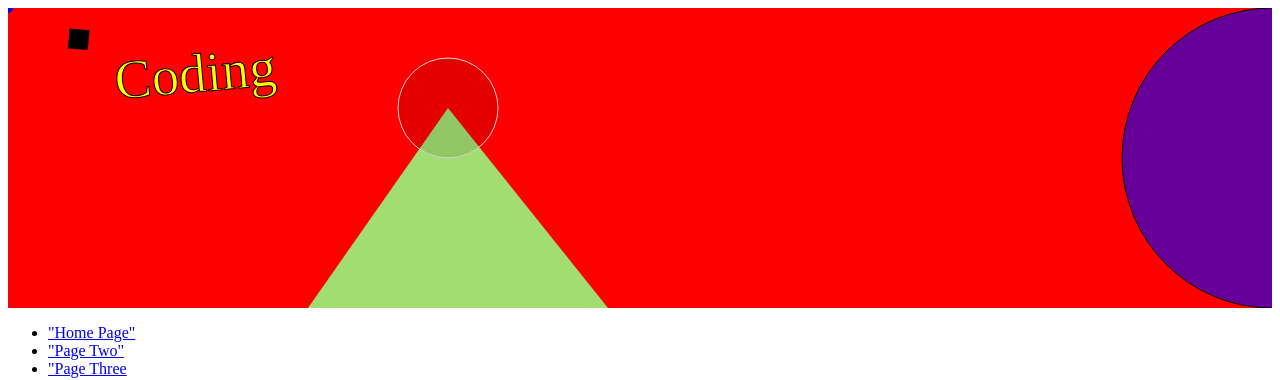
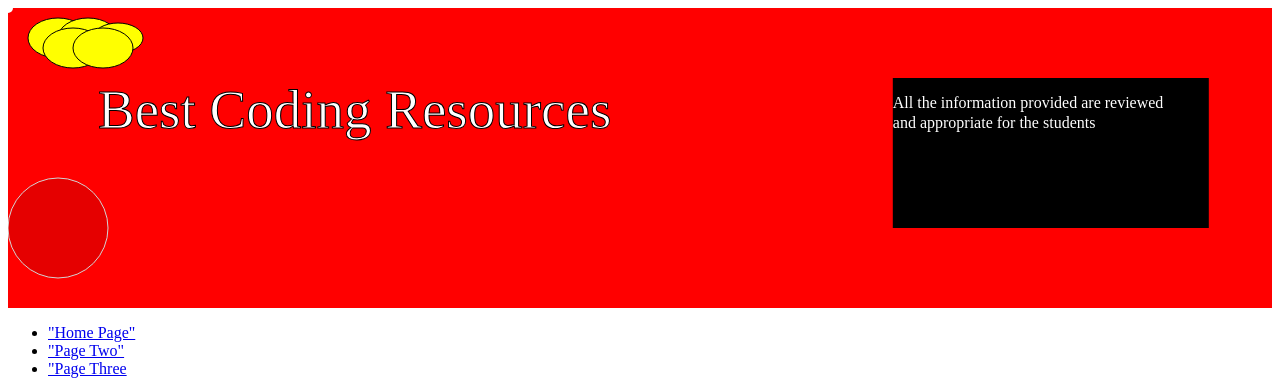
Before and after one commit to Priyanshunada04/assignment-5-repo, a plain HTML site: page views/two.html in a window 1280 px wide. Shown: the top 380 px of the page. Drawn offline with Linux system fonts and the light colour scheme.

Commit message:
Update two.html

```diff
--- a/views/two.html
+++ b/views/two.html
@@ -3,28 +3,44 @@
       <svg width="100%" height="300" version="1.1"
       xmlns="http://www.w3.org/2000/svg">
          <rect width="100%" height="100%" fill="red" />
-        <circle cx="100%" cy="50%" r="150" fill="blue" stroke="black" fill-opacity="0.6" />
-        <rect x="5%" y="5%" width="20" height="20" transform="rotate(5)" />
-        <polygon points="300,300 440,100 600,300" fill="#A1DD70" />
-        <text x="100" y="100" font-family="timesnewroman" font-size="55" fill="yellow" stroke="black" stroke-width="1"
-            transform="rotate(-5)">
-            Coding
+
+
+
+         <text x="90" y="120" font-family="timesnewroman" font-size="55" fill="white" stroke="black" stroke-width="1"
+             transform="rotate(0)">
+             Best Coding Resources
          </text>
+         <rect width="25%" height="50%" x="70%" y="70" fill="black"/>
+         <text x="70%"y="100" fill="white" font-family="timesnewroman" >All the information provided are reviewed </text>
+         <text x="70%"y="120" fill="white" font-family="timesnewroman"> and appropriate for the students</text>
          <g>
           <path fill-opacity="0.1" stroke="lightgray" d="
-                M 440, 100
+              M 50, 220
               m -50, 0
               a 50,50 0 1,0 100,0
               a 50,50 0 1,0 -100,0
           " />
-            <circle r="5" fill="blue">
-                <animateMotion dur="10s" repeatCount="indefinite" path=" M 440, 100
+          ` <circle r="5" fill="white">
+              <animateMotion dur="10s" repeatCount="indefinite" path=" M 50, 220
                   m -50, 0
                   a 50,50 0 1,0 100,0
                   a 50,50 0 1,0 -100,0" />
           </circle>
       </g>
+
+          <!-- Cloud body -->
+          <ellipse cx="50" cy="30" rx="30" ry="20" fill="yellow" stroke="black" stroke-width="1" />
+          <ellipse cx="80" cy="30" rx="30" ry="20" fill="yellow" stroke="black" stroke-width="1" />
+          <ellipse cx="110" cy="30" rx="25" ry="15" fill="yellow" stroke="black" stroke-width="1" />
+          <ellipse cx="65" cy="40" rx="30" ry="20" fill="yellow" stroke="black" stroke-width="1" />
+          <ellipse cx="95" cy="40" rx="30" ry="20" fill="yellow" stroke="black" stroke-width="1" />
+
+
+
+
       </svg>
+
+
 
     <nav class="menue">
         <ul>
```
Lines whose indentation alone changed are shown as unchanged.
